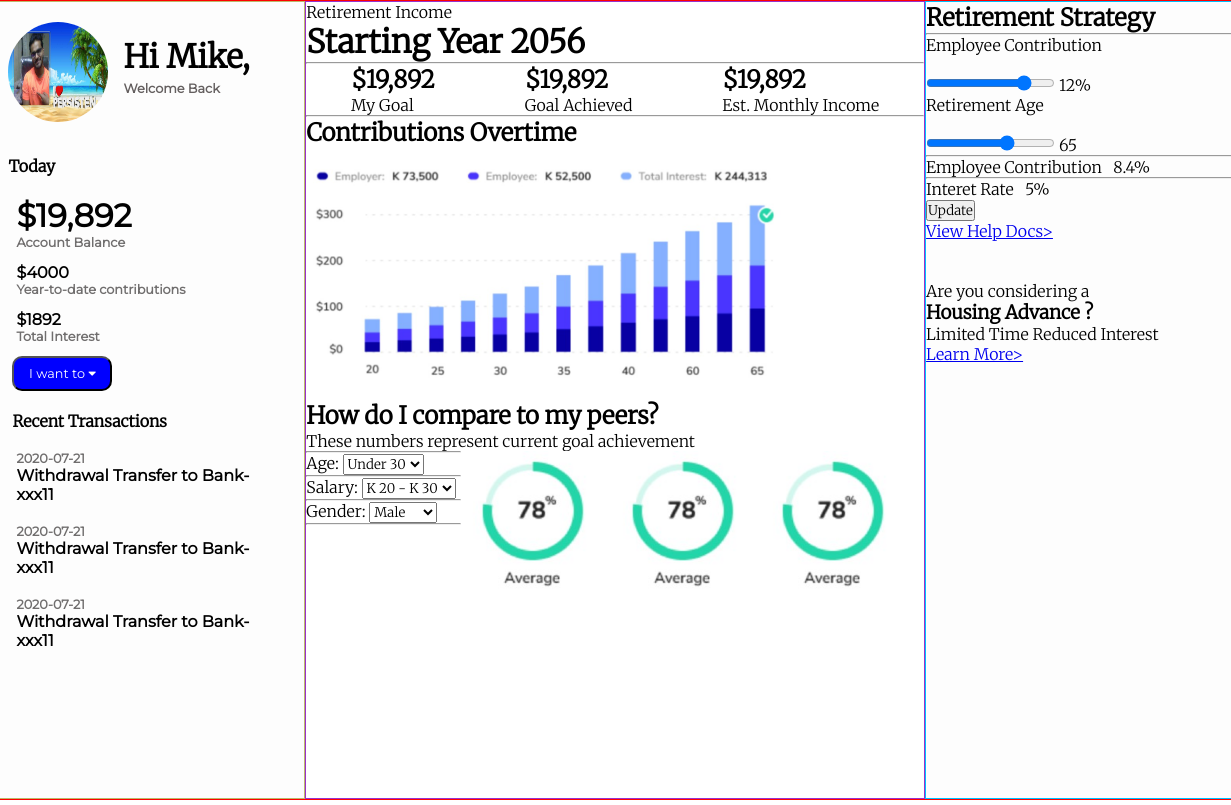
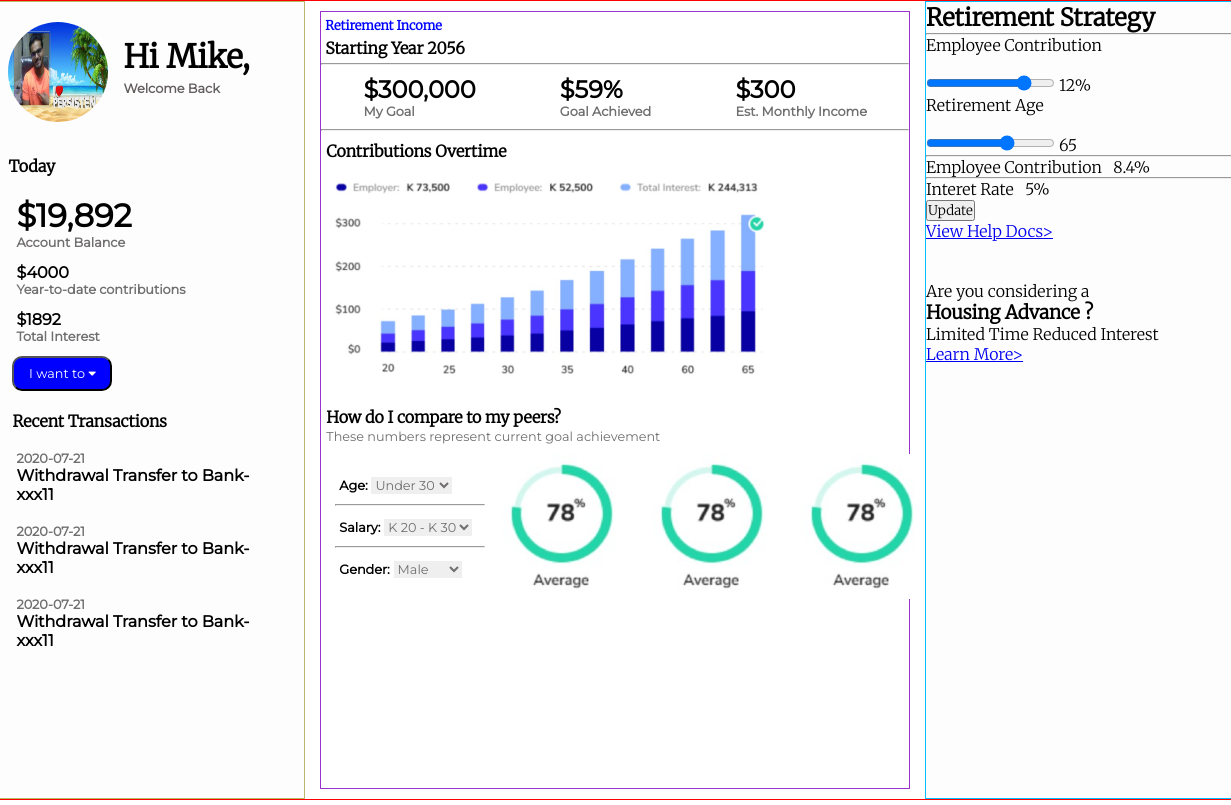
Before and after one commit to shivrajpro/mockup-challenges, a plain HTML site: page index.html in a window 1280 px wide. Shown: the full height of the page, 49-1280 px from the left. Drawn offline with Linux system fonts and the light colour scheme.

Commit message:
adding css for middle section

```diff
--- a/css/main.scss
+++ b/css/main.scss
@@ -145,31 +145,95 @@
 
     .middle{
         border:1px solid darkorchid;
+        margin: 10px 15px;
+
+        p:first-child{
+            color: blue;
+            font-size: .8rem;
+            font-weight: 600;
+            margin: 5px 4px;
+        }
+
+        h1{
+            font-size: 1rem;
+            margin: 5px 4px;
+        }
 
         .goals-section{
             display: flex;
             justify-content: space-around;
+            margin: 10px 0px;
+
+            .goals{
+                // text-align: center;
+
+                h2{
+                    font-family: 'Montserrat', sans-serif;
+                }
+
+                p{
+                    @include text_monts(0.8rem, rgb(112, 110, 110));
+                    font-weight: bolder;
+                }
+            }
         }
 
         .contributions{
+            margin: 10px 5px;
+
+            h2{
+                font-size: 1rem;
+            }
+
             .chart img{
                 width: 80%;
             }
         }
 
-        .comparison .visualization{
-            display: flex;
+        .comparison{
+            margin: 10px 5px;
 
-            .factors{
-                width: 25%;
+            h2{
+                font-size: 1rem;
             }
 
-            .gauge-charts{
-                width: 75%;
+            p{
+                @include text_monts(0.8rem, rgb(112, 110, 110));
+                margin: 2px 0px;
+            }
+
+            .visualization{
                 display: flex;
+                margin: 10px 4px;
 
-                img{
-                    width: 150px;
+                .factors{
+                    width: 28%;
+                    margin: 10px 5px;
+
+                    .factor{
+                        margin: 10px 4px;
+
+                        select{
+                            cursor: pointer;
+                            @include text_monts(0.8rem, rgb(112, 110, 110));
+                            border: none;
+                            outline: none;
+                        }
+
+                        label{
+                            @include text_monts(0.8rem, black);
+                            font-weight: bolder;
+                        }
+                    }
+                }
+
+                .gauge-charts{
+                    width: 72%;
+                    display: flex;
+
+                    img{
+                        width: 150px;
+                    }
                 }
             }
         }
--- a/index.html
+++ b/index.html
@@ -91,15 +91,15 @@
                 <hr>
                 <div class="goals-section">
                     <div class="goals goal1">
-                        <h2>&#36;19,892</h2>
+                        <h2>&#36;300,000</h2>
                         <p>My Goal</p>
                     </div>
                     <div class="goals goal2">
-                        <h2>&#36;19,892</h2>
+                        <h2>&#36;59%</h2>
                         <p>Goal Achieved</p>
                     </div>
                     <div class="goals goal3">
-                        <h2>&#36;19,892</h2>
+                        <h2>&#36;300</h2>
                         <p>Est. Monthly Income</p>
                     </div>
                 </div>
@@ -116,27 +116,31 @@
 
                     <div class="visualization">
                         <div class="factors">
-                            <hr>
+                            <div class="factor">
                                 <label for="age">Age:</label>
                                 <select name="age" id="ageGroup">
                                     <option value="">Under 30</option>
                                     <option value="">Under 40</option>
                                     <option value="">Under 50</option>
                                 </select>
+                            </div>
                             <hr>
+                            <div class="factor">
                                 <label for="salary">Salary:</label>
                                 <select name="salary" id="salaryGroup">
                                     <option value="">K 20 - K 30</option>
                                     <option value="">K 20 - K 30</option>
                                     <option value="">K 20 - K 30</option>
                                 </select>
+                            </div>
                             <hr>
+                            <div class="factor">
                                 <label for="gender">Gender:</label>
                                 <select name="gender" id="genderGroup">
                                     <option value="male">Male</option>
                                     <option value="male">Female</option>
                                 </select>
-                            <hr>
+                            </div>
 
                         </div>
                         <div class="gauge-charts">
```
Also changed, not shown: css/main.css, 1 other file. Lines whose indentation alone changed are shown as unchanged.
